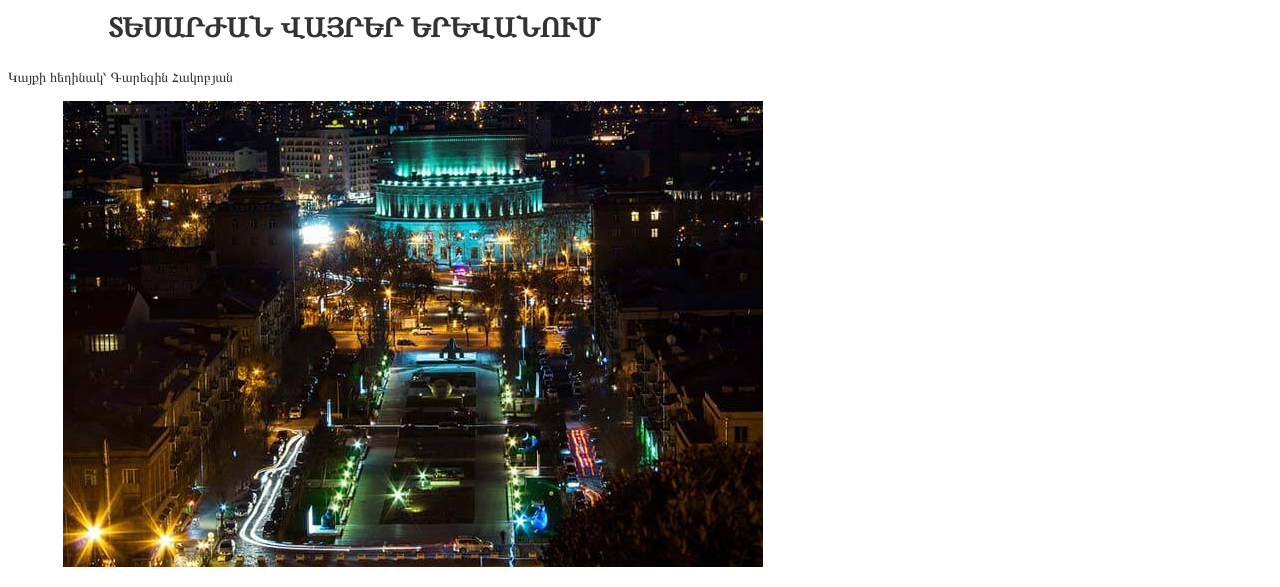
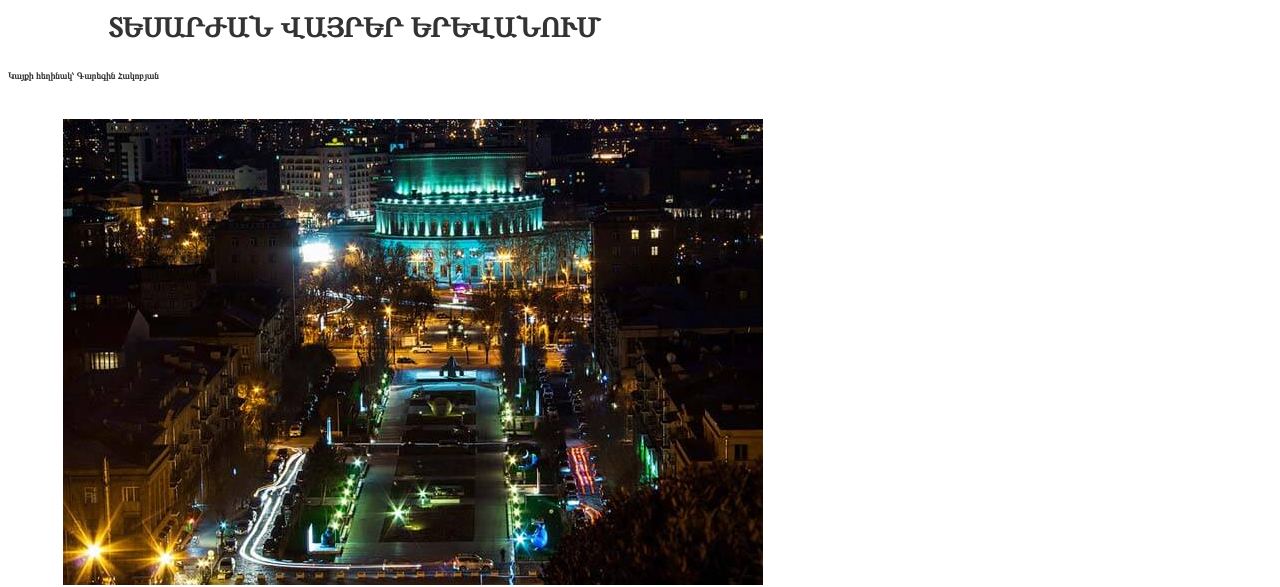
Before and after one commit to Garegin845/Erevan, a plain HTML site: page index.html in a window 1280 px wide. Shown: the top 587 px of the page. Drawn offline with Linux system fonts and the light colour scheme.

Commit message:
Update index.html

```diff
--- a/index.html
+++ b/index.html
@@ -8,7 +8,7 @@
 </div>
 </div>
 </div>
-<h7 style="postion:absolite; left:0;">Կայքի հեղինակ՝ Գարեգին Հակոբյան</h7>
+<h6 style="postion:absolite; left:0;">Կայքի հեղինակ՝ Գարեգին Հակոբյան</h6>
 <div class="row">
 
 <div class="col-md-12">
```
